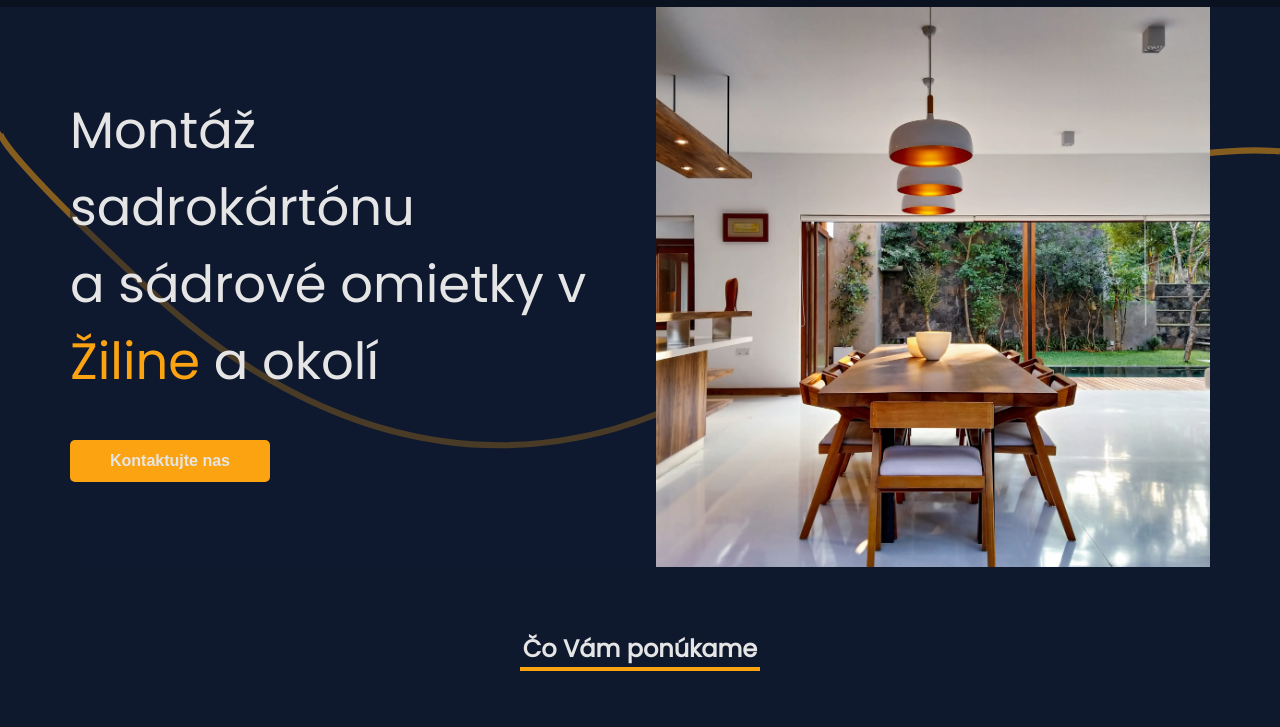
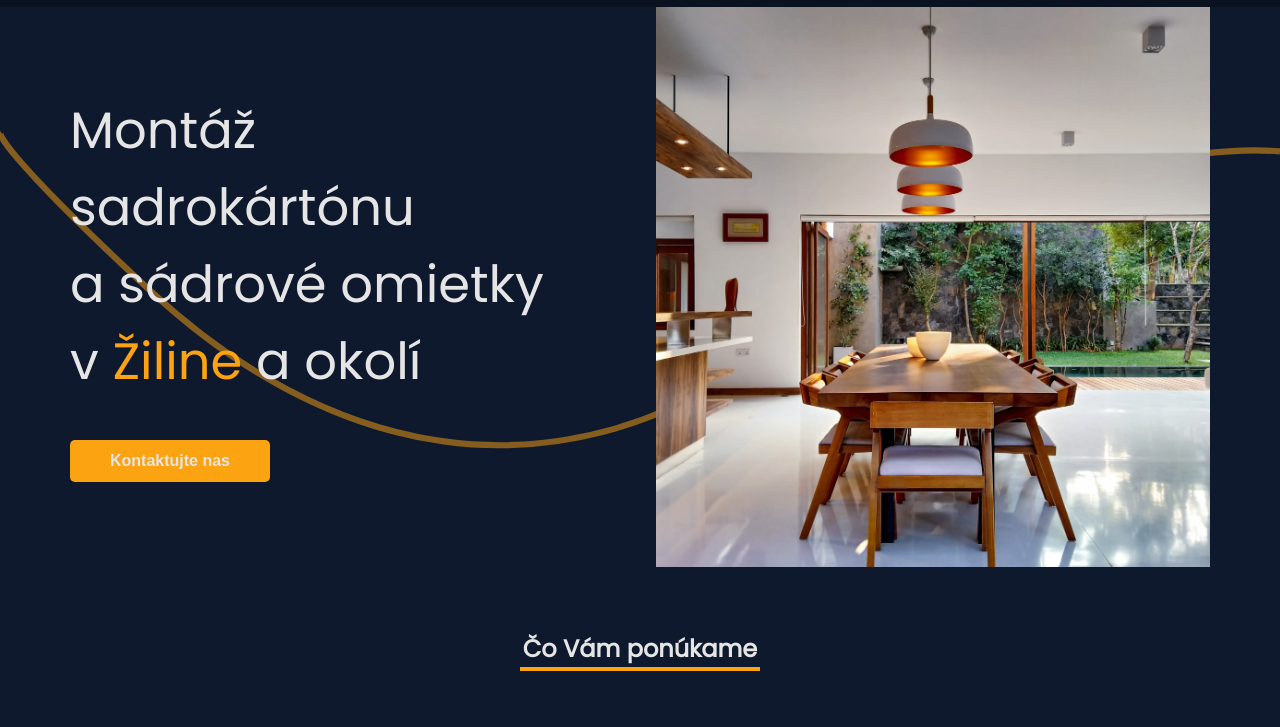
Before and after one commit to MartinaT85/origins, a Gatsby site: page / in a window 1280 px wide. Shown: the part 73-800 px from the top of the page. Built offline with nearby package versions, Linux system fonts and the light colour scheme; Gatsby itself is replaced by a stand-in of ours.

Commit message:
fixing minor styling issues

```diff
--- a/src/components/Hero.js
+++ b/src/components/Hero.js
@@ -23,13 +23,11 @@ const Hero = () => {
               </motion.h1>
             </div>
             <div className="hide">
-              <motion.h1 variants={titleAnimation}>
-                a sádrové omietky v
-              </motion.h1>
+              <motion.h1 variants={titleAnimation}>a sádrové omietky</motion.h1>
             </div>
             <div className="hide">
               <motion.h1 variants={titleAnimation}>
-                <span>Žiline</span> a okolí
+                v <span> Žiline</span> a okolí
               </motion.h1>
             </div>
           </motion.div>
--- a/src/styles/global.css
+++ b/src/styles/global.css
@@ -18,14 +18,8 @@ body {
   color: #e5e5e5;
   line-height: 1.5;
   font-size: 1rem;
-  /* overflow: hidden; */
+  overflow-x: hidden;
 }
-
-/* .sticky-footer {
-  display: flex;
-  flex-direction: column;
-  height: 100vh;
-} */
 
 button {
   cursor: pointer;
@@ -269,6 +263,7 @@ Sidebar Animation
   align-items: center;
   justify-content: center;
   background: rgba(15, 25, 46, 0.5);
+  overflow: hidden;
 }
 
 .hero-text {
@@ -322,6 +317,7 @@ Sidebar Animation
     position: relative;
     display: flex;
     padding-right: 4rem;
+    background: none;
   }
 
   .hero-container button {
@@ -527,7 +523,6 @@ Sidebar Animation
   align-items: center;
   justify-content: center;
   padding: 5rem 0;
-  overflow-x: hidden;
 }
 
 .contact-form {
@@ -535,6 +530,7 @@ Sidebar Animation
   text-align: center;
   width: 90vw;
   max-width: 35rem;
+  overflow: hidden;
 }
 
 .contact-form h3 {
```
